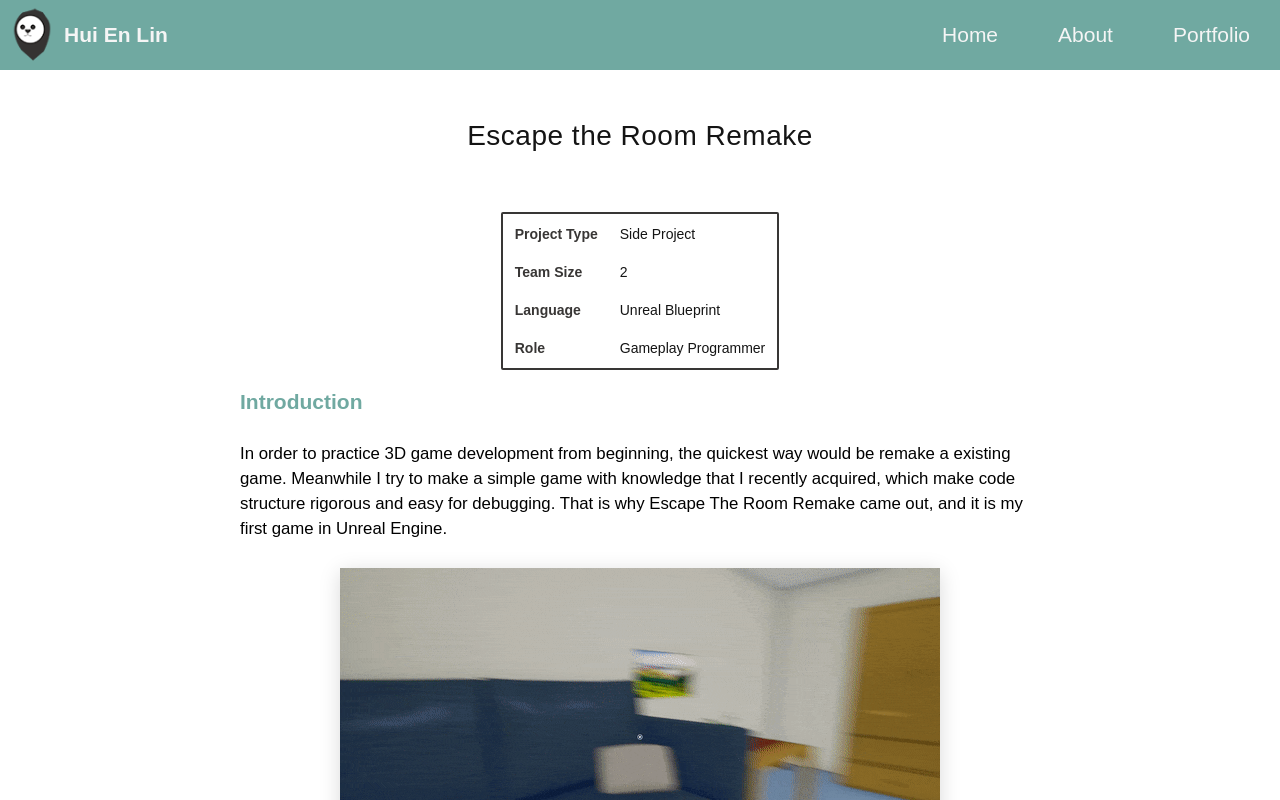
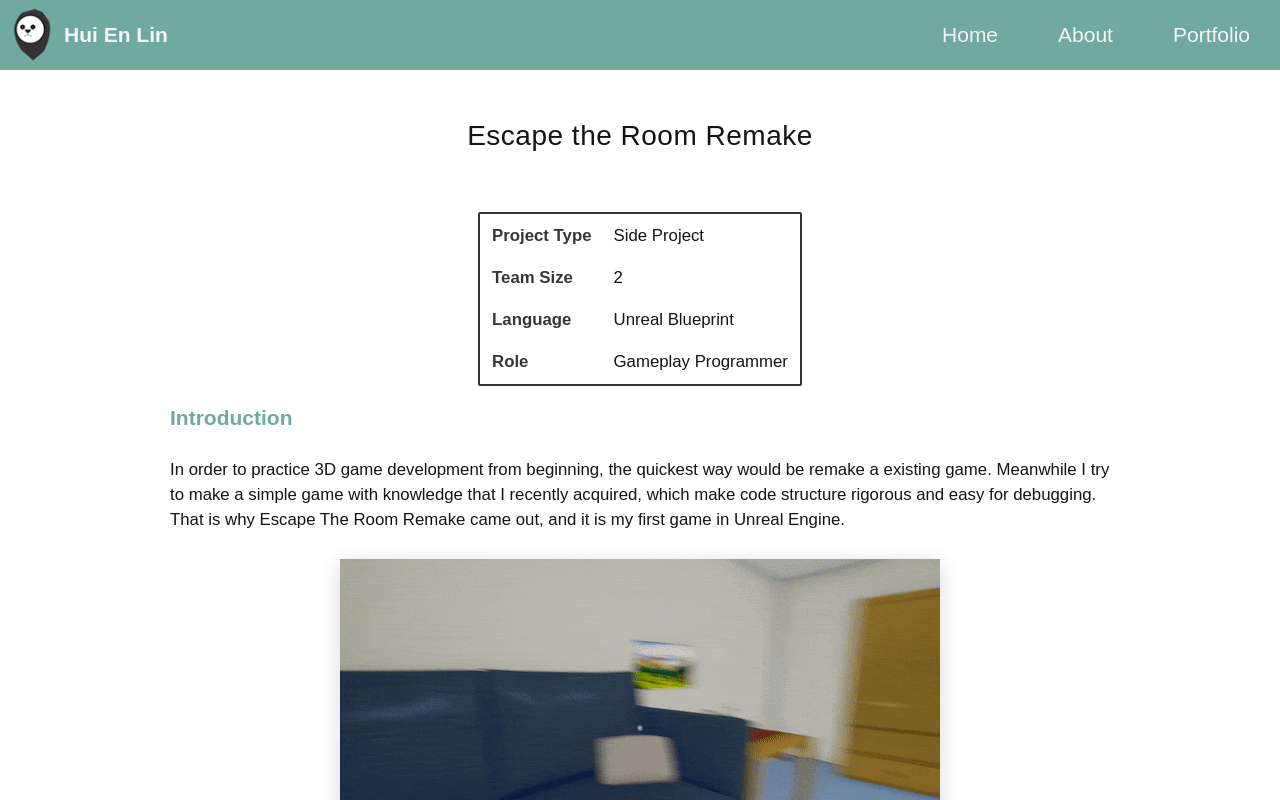
Before and after one commit to willake/hui-en.me-next, a Next.js app: page /projects/escape-the-room-remake in a window 1280 px wide. Shown: the top 800 px of the page. Built offline with nearby package versions, Linux system fonts and the light colour scheme.

Commit message:
fix button colors

```diff
--- a/components/Contact.tsx
+++ b/components/Contact.tsx
@@ -12,7 +12,11 @@ const Contact: React.FC = () => {
                     <span className={classNames('l', 'colorWhite')}>Contact me</span>
                 </a>
             </div>
-            <div className={styles.contactEmail}>willakelin@gmail.com</div>
+            <div className={styles.contactEmail}>
+                <span className={classNames('l', 'colorBlack')}>
+                    willakelin@gmail.com
+                </span>
+            </div>
             <div className={styles.contactLinks}>
                 <a title="LinkedIn Contact" className={styles.contactLink} href="https://www.linkedin.com/in/willakelin/">
                     <FaLinkedin size={32}/>
--- a/components/project/About.tsx
+++ b/components/project/About.tsx
@@ -16,34 +16,34 @@ const About: React.FC<Props> = ({ type, size, language, role }) => {
                 <tbody>
                 <tr>
                     <td className={styles.aboutTableItemTitle}>
-                        <span className={classNames('m', 'colorGrey')}>Project Type</span>
+                        <span className={classNames('l', 'colorGrey')}>Project Type</span>
                     </td>
                     <td className={styles.aboutTableItemContent}>
-                        <span className={classNames('m', 'colorBlack')}>{ type } Project</span>
+                        <span className={classNames('l', 'colorBlack')}>{ type } Project</span>
                     </td>
                 </tr>
                 <tr>
                     <td className={styles.aboutTableItemTitle}>
-                        <span className={classNames('m', 'colorGrey')}>Team Size</span>
+                        <span className={classNames('l', 'colorGrey')}>Team Size</span>
                     </td>
                     <td className={styles.aboutTableItemContent}>
-                        <span className={classNames('m', 'colorBlack')}>{ size }</span>
+                        <span className={classNames('l', 'colorBlack')}>{ size }</span>
                     </td>
                 </tr>
                 <tr>
                     <td className={styles.aboutTableItemTitle}>
-                        <span className={classNames('m', 'colorGrey')}>Language</span>
+                        <span className={classNames('l', 'colorGrey')}>Language</span>
                     </td>
                     <td className={styles.aboutTableItemContent}>
-                        <span className={classNames('m', 'colorBlack')}>{ language }</span>
+                        <span className={classNames('l', 'colorBlack')}>{ language }</span>
                     </td>
                 </tr>
                 <tr>
                     <td className={styles.aboutTableItemTitle}>
-                        <span className={classNames('m', 'colorGrey')}>Role</span>
+                        <span className={classNames('l', 'colorGrey')}>Role</span>
                     </td>
                     <td className={styles.aboutTableItemContent}>
-                        <span className={classNames('m', 'colorBlack')}>{ role }</span>
+                        <span className={classNames('l', 'colorBlack')}>{ role }</span>
                     </td>
                 </tr>
                 </tbody>
--- a/components/project/Paragraph.tsx
+++ b/components/project/Paragraph.tsx
@@ -4,7 +4,7 @@ import styles from "../../styles/project.module.scss";
 
 const Paragraph: React.FC = ({ children }) => {
     return (
-        <p className={classNames(styles.contentParagraph, 'l')}>
+        <p className={classNames(styles.contentParagraph, 'l', 'colorBlack')}>
             {children}
         </p>
     );
--- a/styles/Contact.module.scss
+++ b/styles/Contact.module.scss
@@ -34,7 +34,6 @@
 }
 
 .contactEmail {
-    margin-top: 20px;
 }
 
 .contactLinks {
--- a/styles/project.module.scss
+++ b/styles/project.module.scss
@@ -38,28 +38,10 @@
     display: flex;
     flex-direction: column;
     width: 100%;
-    max-width: 1200px;
+    padding: 0px 30px;
 
     @media screen and (min-width: $lg){
-        width: 800px;
-    }
-}
-
-
-.contentColumn {
-    flex: 1;
-    display: flex;
-    align-items: flex-start;
-    max-width: 90%;
-
-    @media screen and (min-width: $sm) {
-        max-width: 600px;
-        padding: 0px 0px;
-    }
-
-    @media screen and (min-width: $lg) {
-        padding: 0px 30px;
-        max-width: 1000px;
+        width: 1000px;
     }
 }
 
```
